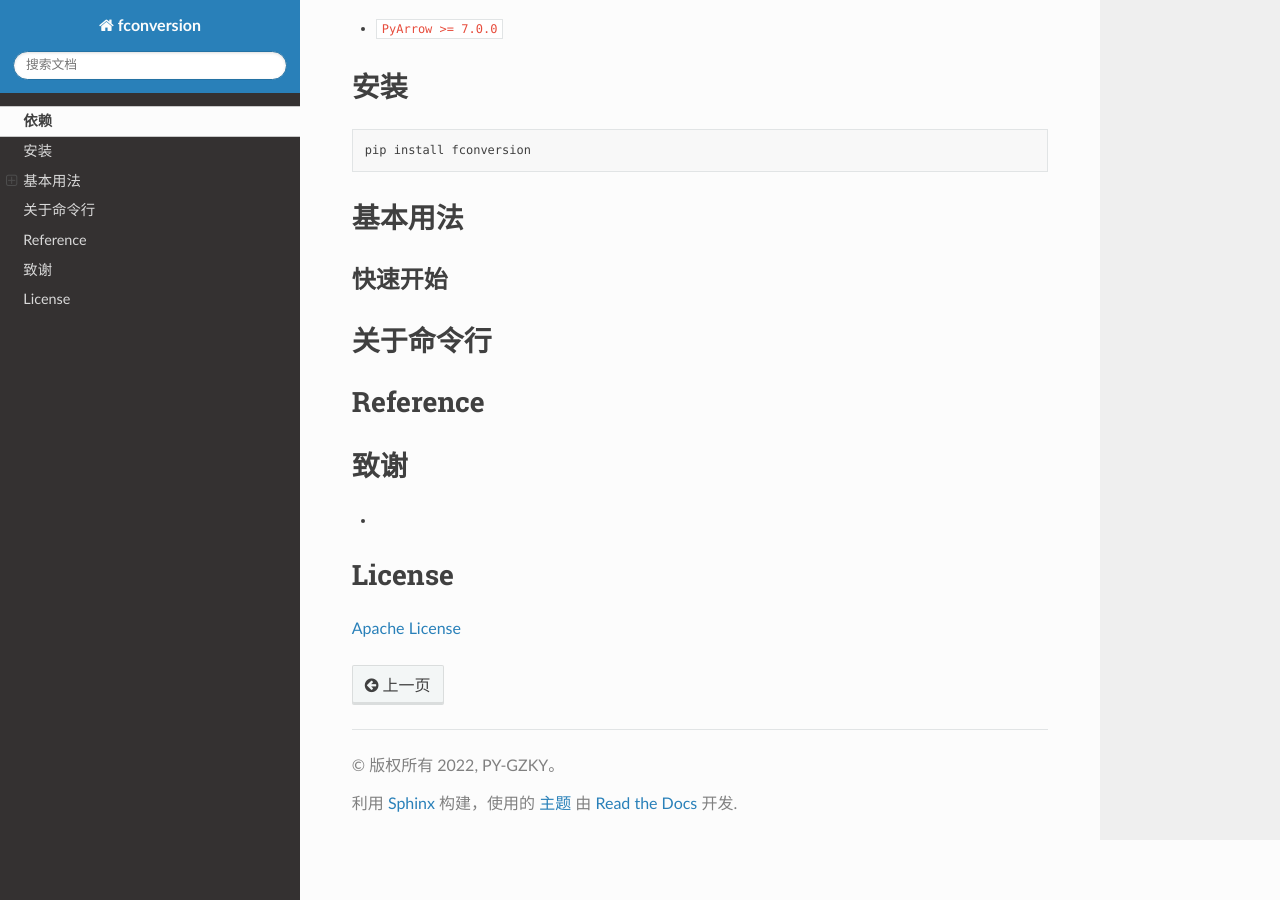
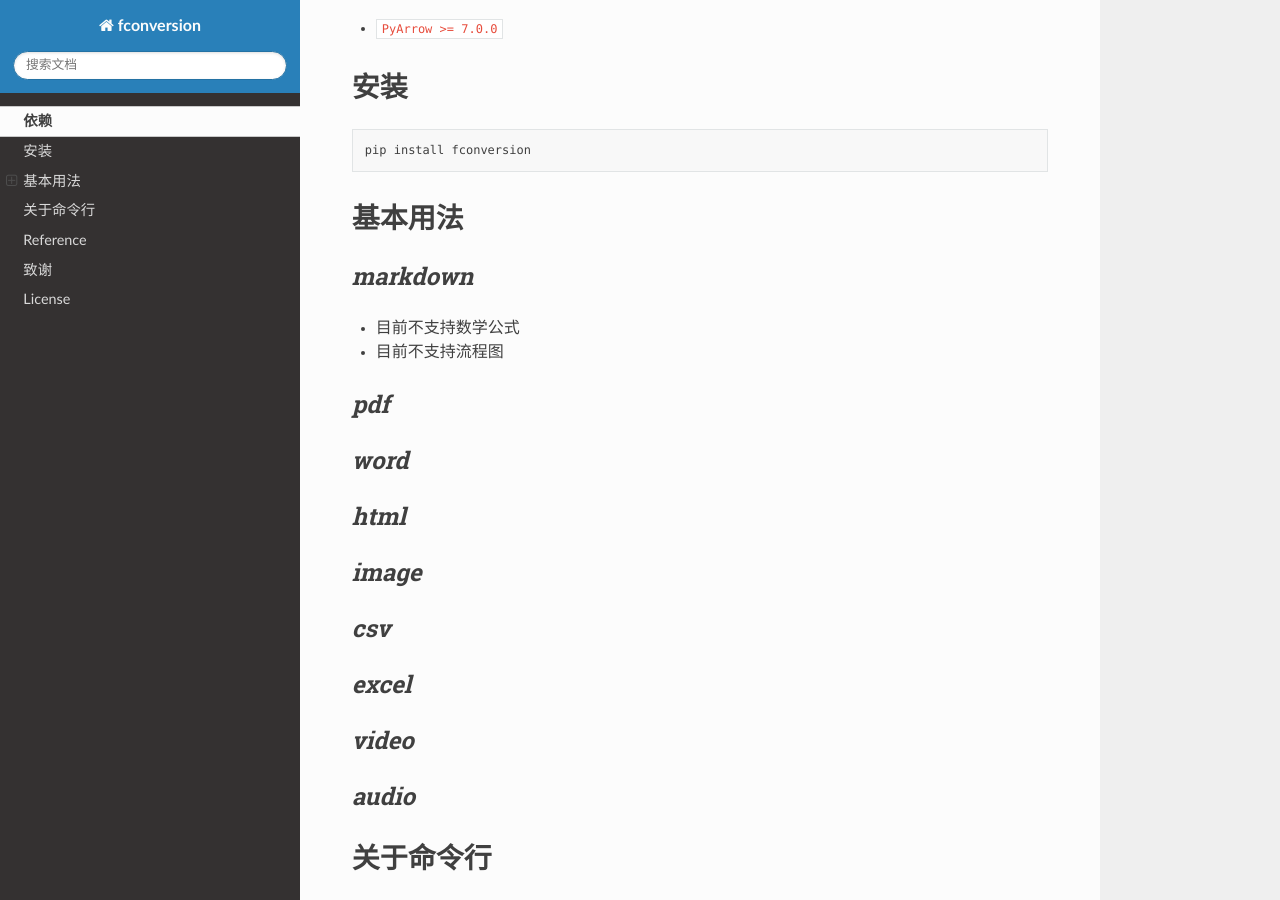
Before and after one commit to PY-GZKY/fconversion, a Sphinx documentation site: the page built from docs/doc_/index.md, in a window 1280 px wide and 900 px high, scrolled down 309 px. Built offline with Sphinx 7.4.7 and the Read the Docs theme 2.0.0, drawn with Linux system fonts in a browser that asks for light colours.

Commit message:
Update index.md

```diff
--- a/docs/doc_/index.md
+++ b/docs/doc_/index.md
@@ -20,7 +20,19 @@ pip install fconversion
 
 ## 基本用法
 
-### 快速开始
+
+### _markdown_
+- 目前不支持数学公式
+- 目前不支持流程图
+
+### _pdf_
+### _word_
+### _html_
+### _image_
+### _csv_
+### _excel_
+### _video_
+### _audio_
 
 ## 关于命令行
 
```
